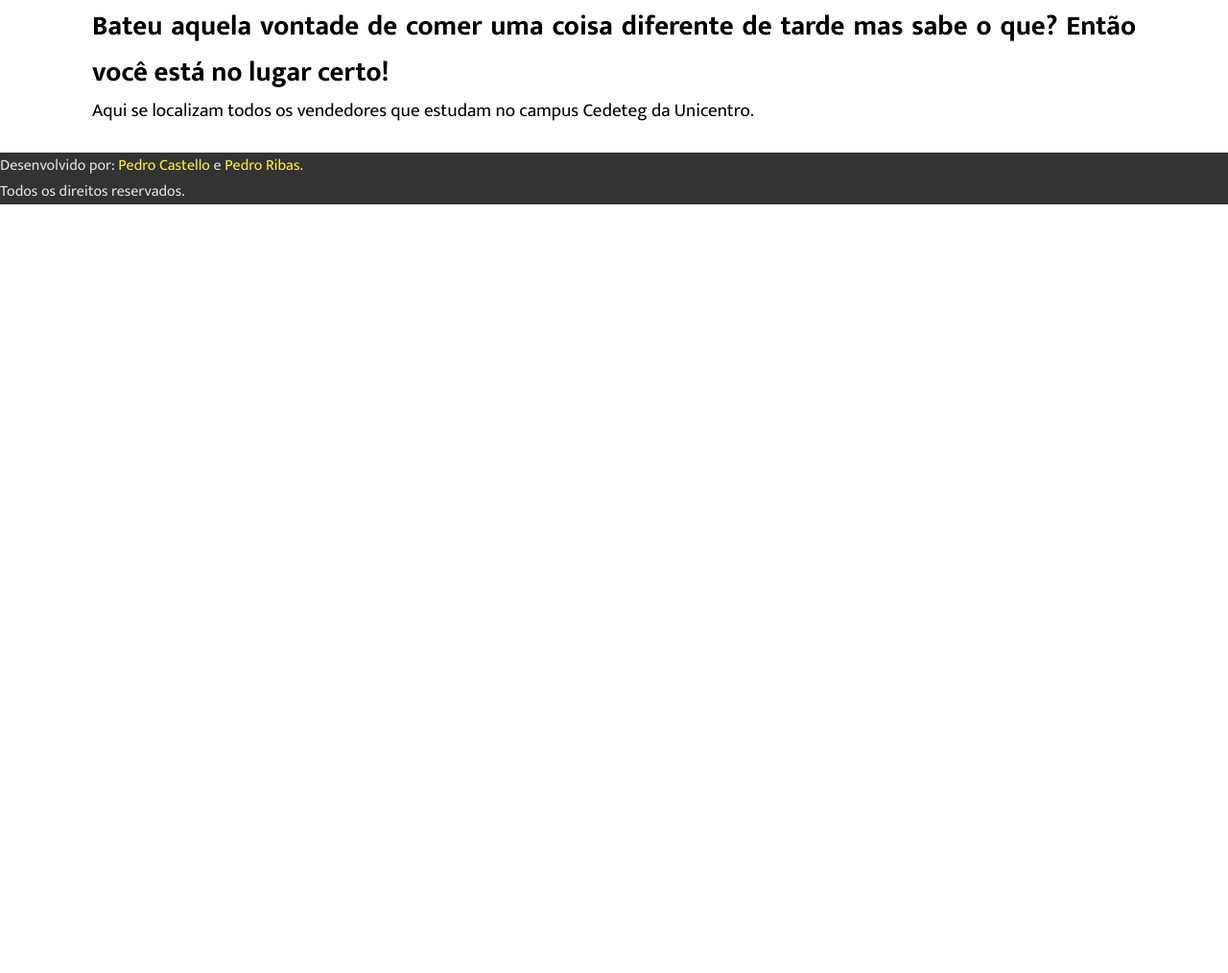
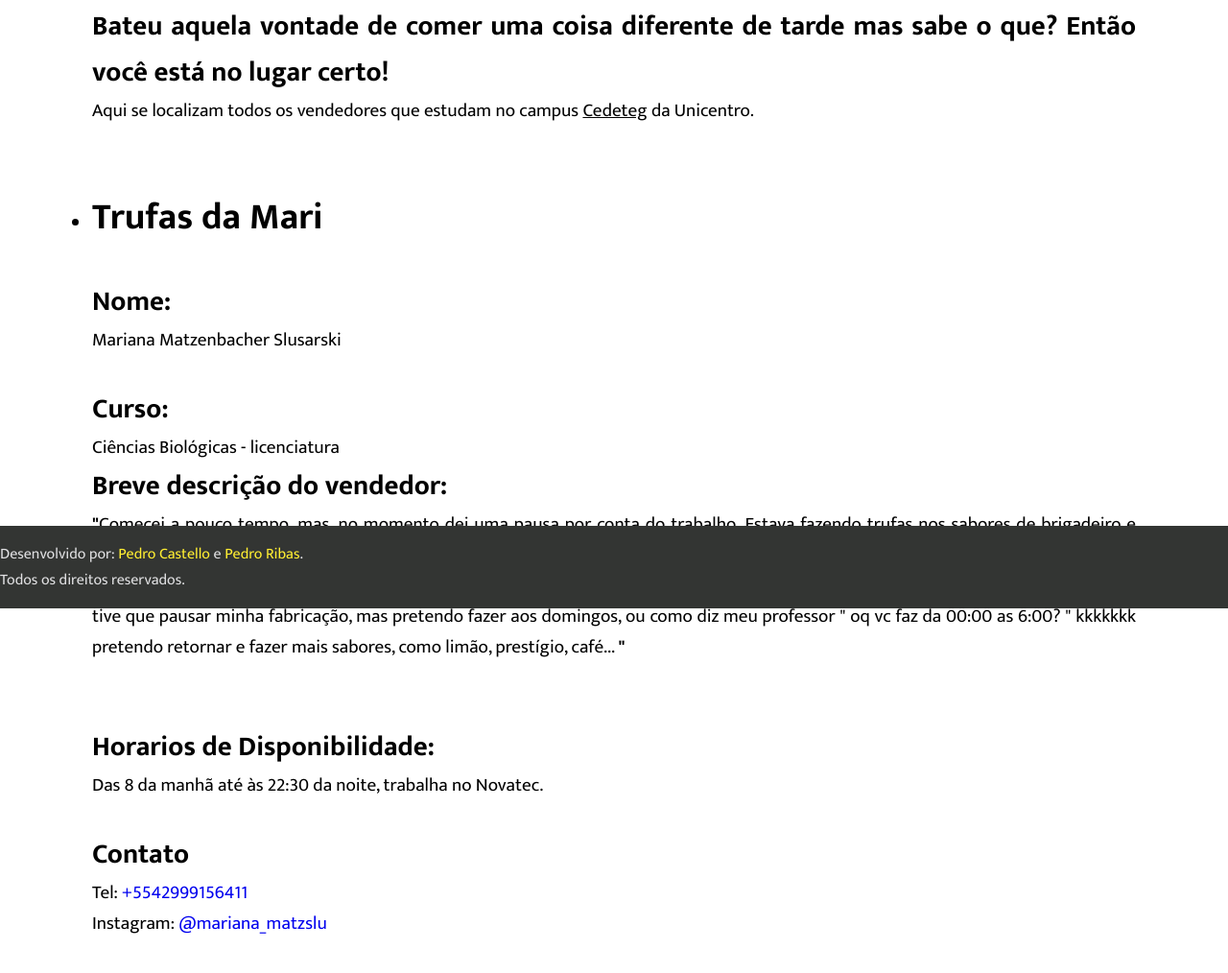
Before and after one commit to phcastello/ifood_Unicentro, a plain HTML site: page cedeteg.html in a window 1280 px wide. Shown: the part 166-1180 px from the top of the page at 96% size. Before the commit the page ends 800 px from the top, so only its background shows below. Drawn offline with Linux system fonts and the light colour scheme.

Commit message:
ajuste footer

```diff
--- a/assets/css/style.css
+++ b/assets/css/style.css
@@ -24,10 +24,6 @@ header h1 span {
     color: #ffee32;
 }
 
-main span{
-    color: #f7b600;
-}
-
 nav ul {
     list-style: none;
     display: flex;
@@ -43,25 +39,15 @@ nav ul li a {
     color: #d6d6d6;
 }
 
-a{
+a {
     text-decoration: none;
-}
-
-footer a{
-    text-decoration: none;
-    color: #ffee32;
-}
-
-footer p{
-    background-color: #333;
-    color: #e0e0e2;
 }
 
 main {
     margin: 1.5em 5em;
     display: flex;
     flex-direction: column;
-    justify-content:  center;
+    justify-content: center;
     text-align: justify;
     font-size: 1.2em;
 }
@@ -70,6 +56,19 @@ main p {
     justify-content: center;
 }
 
-footer{
-    background-color: #333;
+footer {
+    padding: 1em 0em;
+    background-color: #333533;
+    position: fixed;
+    bottom: 0;
+    width: 100%;
 }
+
+footer a {
+    text-decoration: none;
+    color: #ffee32;
+}
+
+footer p {
+    color: #e0e0e2;
+}
--- a/cedeteg.html
+++ b/cedeteg.html
@@ -1,11 +1,13 @@
 <!DOCTYPE html>
 <html lang="en">
+
 <head>
     <meta charset="UTF-8">
     <meta name="viewport" content="width=device-width, initial-scale=1.0">
     <title>ifood da cedeteg</title>
     <link rel="stylesheet" type="text/css" href="./assets/css/style.css">
 </head>
+
 <body>
     <div class="container">
         <header>
@@ -26,21 +28,67 @@
         </header>
         <main>
             <div class="desc">
-                <h2>Bateu aquela vontade de comer uma coisa diferente de tarde mas sabe o que? Então você está no lugar certo!</h2>
-                <p>Aqui se localizam todos os vendedores que estudam no campus Cedeteg da Unicentro.</p>
+                <h2>Bateu aquela vontade de comer uma coisa diferente de tarde mas sabe o que? Então você está no lugar
+                    certo!</h2>
+                <p>Aqui se localizam todos os vendedores que estudam no campus <u>Cedeteg</u> da Unicentro.</p>
             </div>
+            <br><br>
             <div>
                 <ul>
+                    <li>
+                        <h1>Trufas da Mari</h1>
 
+                        <div>
+                            <br>
+                            <h2>Nome:</h2>
+                            <p>Mariana Matzenbacher Slusarski </p>
+                        </div>
 
+                        <div>
+                            <br>
+                            <h2>Curso:</h2>
+                            <p>Ciências Biológicas - licenciatura</p>
+                        </div>
 
+                        <div>
+                            <h2>Breve descrição do vendedor:</h2>
+                            <p>
+                                <strong>"</strong>Comecei a pouco tempo, mas, no momento dei uma pausa por conta do trabalho. Estava fazendo
+                                trufas nos sabores de brigadeiro e maracujá, e foram 100% aprovadas pela galera, estavam no
+                                valor de 3 reais ou 2 por 5, porém, analisei que não estava obtendo lucro com essa
+                                "promoção" , então deixei por 3 a unidade somente.
+                                Iniciei as trufas numa quarta feira, e na quinta fui chamada para trabalhar, tive que pausar
+                                minha fabricação, mas pretendo fazer aos domingos, ou como diz meu professor " oq vc faz da
+                                00:00 as 6:00? " kkkkkkk
+                                pretendo retornar e fazer mais sabores, como limão, prestígio, café... <strong>"</strong>
+                            </p>
+                            <br>
+                        </div>
+
+                        <div>
+                            <br>
+                            <h2>Horarios de Disponibilidade:</h2>
+                            <p>Das 8 da manhã até às 22:30 da noite, trabalha no Novatec.</p>
+                        </div>
+
+                        <div class="link-contato">
+                            <br>
+                            <h2>Contato</h2>
+                            <p>Tel: <a href="https://www.wa.link/a6stcw">+5542999156411</a></p>
+                            <p>Instagram: <a href="https://www.instagram.com/mariana_matzslu/">@mariana_matzslu</a></p>
+                            <br>
+                        </div>
+
+                    </li>
                 </ul>
             </div>
         </main>
         <footer>
-            <p>Desenvolvido por: <a href="https://github.com/phcastello">Pedro Castello</a> e <a href="https://github.com/oribaspedro">Pedro Ribas</a>.
+            <p>Desenvolvido por: <a href="https://github.com/phcastello">Pedro Castello</a> e <a
+                    href="https://github.com/oribaspedro">Pedro Ribas</a>.
             <p>Todos os direitos reservados.</p>
         </footer>
     </div>
 </body>
+
 </html>
```
Also changed, not shown: contato.html (+7 -3 lines), stacruz.html (+5 -5 lines), 1 other file.
